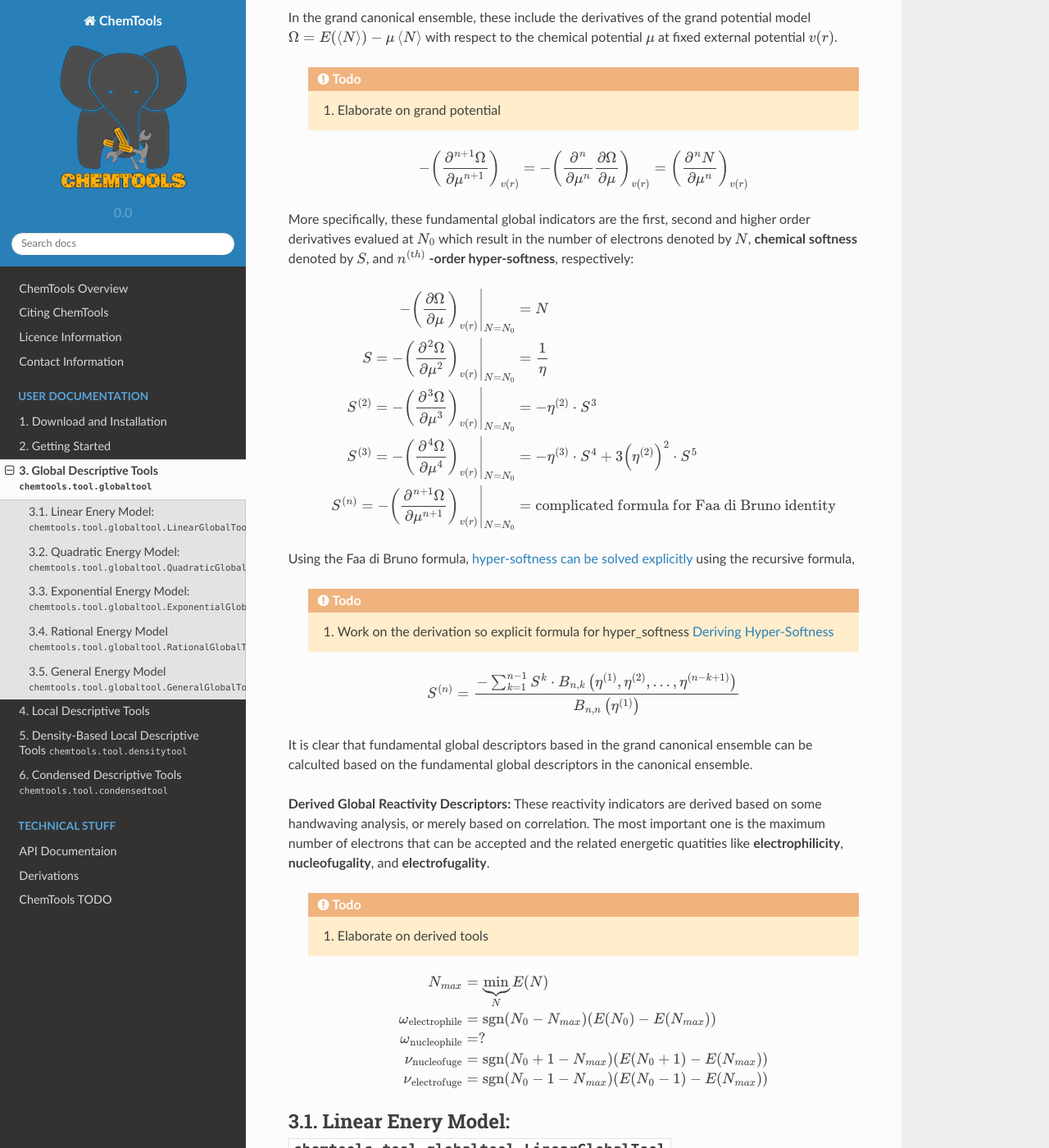
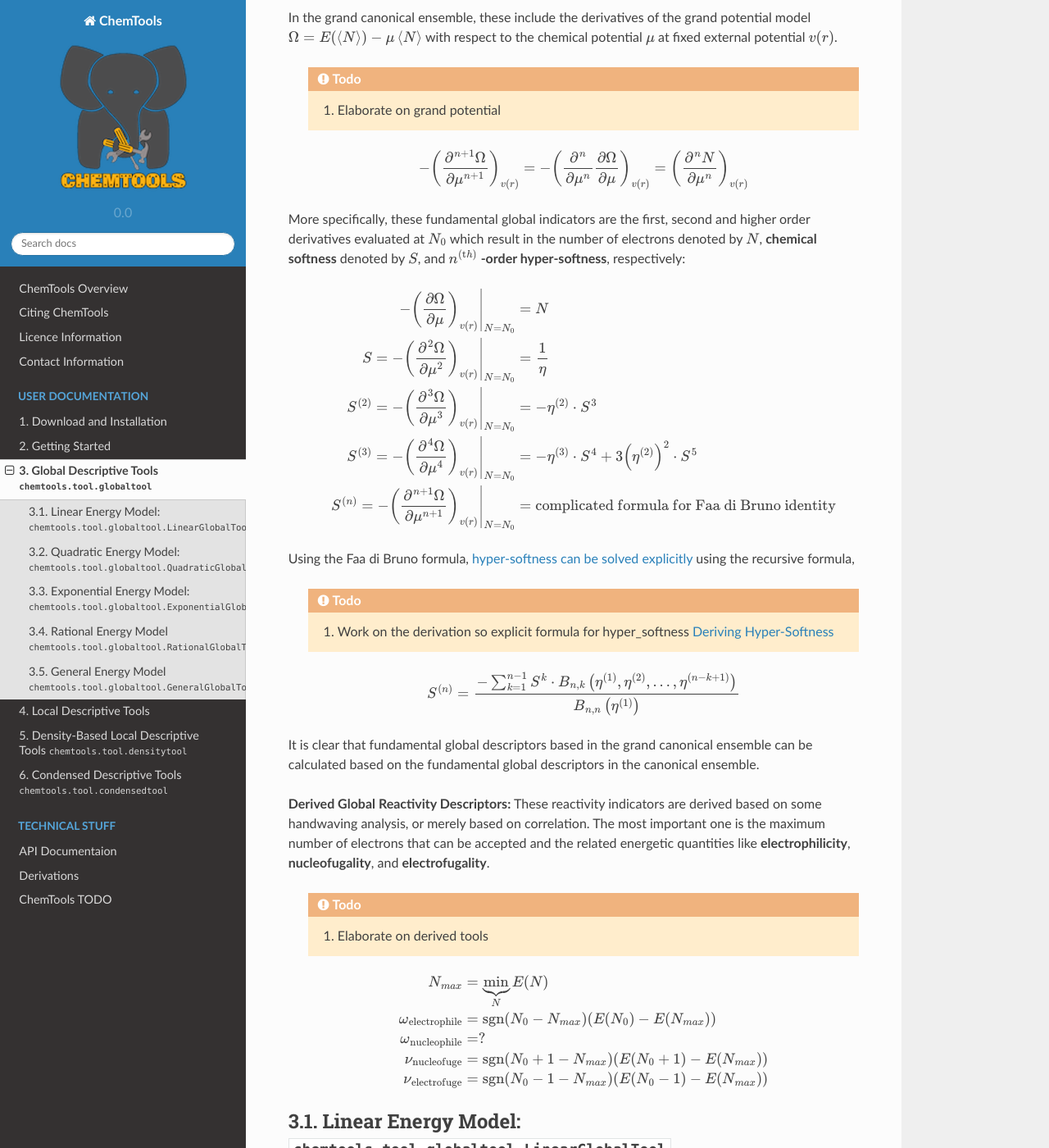
Before and after one commit to theochem/chemtools, a Sphinx documentation site: the page built from doc/usr_doc_globaltool.rst, in a window 1280 px wide and 1400 px high, scrolled down 1111 px. Shown: the whole window at 82% size. Built offline with Sphinx 7.4.7 and the Read the Docs theme 2.0.0, drawn with Linux system fonts in a browser that asks for light colours; some of the changed text lies outside the part shown.

Commit message:
Fix typos/equation setting & add E derivative diagram to user doc, #22.

```diff
--- a/doc/usr_doc_globaltool.rst
+++ b/doc/usr_doc_globaltool.rst
@@ -72,7 +72,7 @@
           = \left( \frac{\partial^n N}{\partial \mu^n} \right)_{v(r)}
 
 More specifically, these fundamental global indicators are the first, second and
-higher order derivatives evalued at :math:`N_0` which result in the number of electrons
+higher order derivatives evaluated at :math:`N_0` which result in the number of electrons
 denoted by :math:`N`, **chemical softness** denoted by :math:`S`, and :math:`n^{(\text th)}`
 **-order hyper-softness**, respectively:
 
@@ -99,7 +99,7 @@
     S^{(n)} = \frac{-\sum_{k=1}^{n-1} S^k \cdot B_{n,k}
           \left(\eta^{(1)}, \eta^{(2)}, ..., \eta^{(n-k+1)} \right)}{B_{n,n}\left( \eta^{(1)}\right)}
 
-It is clear that fundamental global descriptors based in the grand canonical ensemble can be calculted
+It is clear that fundamental global descriptors based in the grand canonical ensemble can be calculated
 based on the fundamental global descriptors in the canonical ensemble.
 
 .. _derived_indicators:
@@ -107,7 +107,7 @@
 **Derived Global Reactivity Descriptors:**
 These reactivity indicators are derived based on some handwaving analysis,
 or merely based on correlation. The most important one is the maximum number
-of electrons that can be accepted and the related energetic quatities like
+of electrons that can be accepted and the related energetic quantities like
 **electrophilicity**, **nucleofugality**, and **electrofugality**.
 
  .. TODO::
@@ -124,8 +124,8 @@
 
 .. _linear_energy:
 
-Linear Enery Model: :class:`chemtools.tool.globaltool.LinearGlobalTool`
-=======================================================================
+Linear Energy Model: :class:`chemtools.tool.globaltool.LinearGlobalTool`
+========================================================================
 
 In this model, energy is approximated as a piece-wise linear function of the number of electrons:
 
@@ -205,9 +205,9 @@
 
  .. math::
 
-          E(N) &= E(N_0) + (N - N_0) \left( \frac{E(N_0 + 1) - E(N_0 - 1)}{2} \right) + \\
-                           {(N - N_0) ^2} \left( \frac{E(N_0 - 1) - 2 E(N_0) + E(N_0 + 1)}{2} \right) \\
-	       &= E(N_0) - (N - N_0) \left( \frac{IP + EA}{2} \right) + {(N - N_0) ^2} \left( \frac{IP - EA}{2} \right) \\
+          E(N) &=& E(N_0) + (N - N_0) \left( \frac{E(N_0 + 1) - E(N_0 - 1)}{2} \right)  \\
+                       & & +    {(N - N_0) ^2} \left( \frac{E(N_0 - 1) - 2 E(N_0) + E(N_0 + 1)}{2} \right) \\
+	       &=& E(N_0) - (N - N_0) \left( \frac{IP + EA}{2} \right) + {(N - N_0) ^2} \left( \frac{IP - EA}{2} \right) \\
 
 where :math:`IP = E(N_0 - 1) - E(N_0)` and :math:`EA = E(N_0) - E(N_0 + 1)` are the
 ionization potential and electron affinity of the :math:`N_0` -electron system, respectively.
```
Also changed, not shown: other parts of doc/usr_doc_globaltool.rst (+7 -7 lines), doc/intro_overview.rst (+9 -0 lines), 1 other file.
